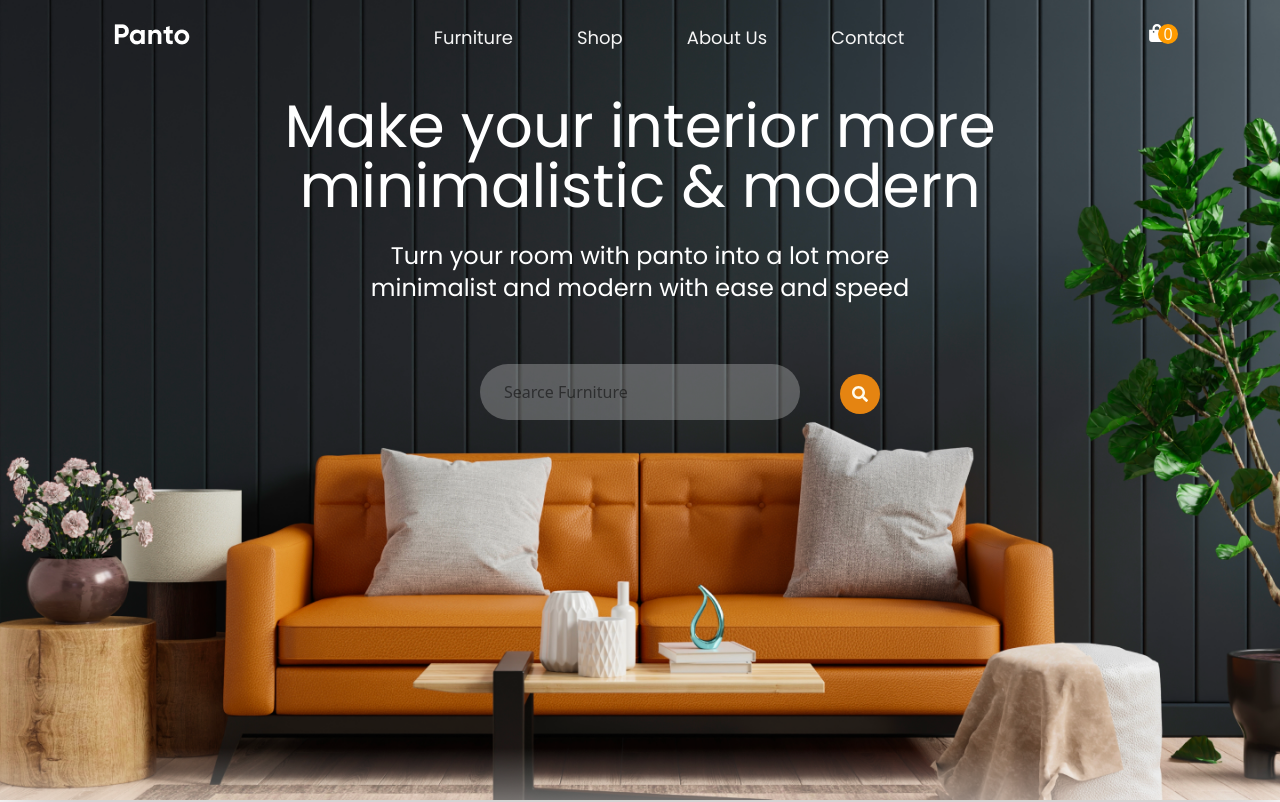
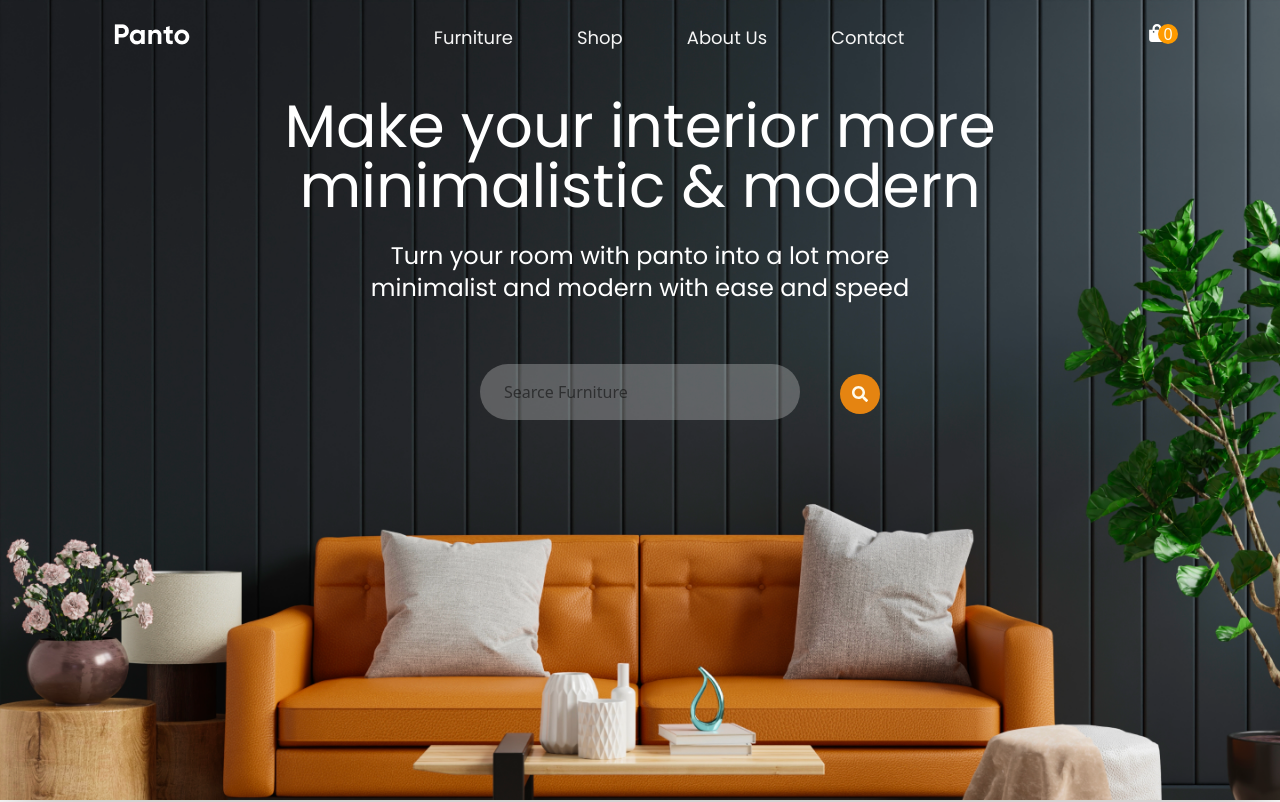
Before and after one commit to rahmatullahboss/Panto-furniture-landing-page, a React (Vite) app: page / in a window 1280 px wide. Shown: the top 802 px of the page. Built offline with nearby package versions, Linux system fonts and the light colour scheme.

Commit message:
style(hero): change background image sizing to cover
- Updated background size from contain to cover for full area coverage
- Removed unnecessary container to allow full width display
- Improved visual consistency of hero banner background image

```diff
--- a/src/component/Hero.jsx
+++ b/src/component/Hero.jsx
@@ -17,7 +17,7 @@ let searce=products.filter(item=>(item.name.toLowerCase().includes(e.target.valu
   return (
     <div id='home' className='w-full'>
       {/* Removed Container to allow full width */}
-      <div className='bg-[url(/src/assets/banner.png)] w-full bg-no-repeat bg-cover bg-center h-[800px] shadow-2xl'>
+      <div className='bg-[url(/src/assets/banner.png)] w-full bg-no-repeat bg-cover min-h-screen shadow-2xl'>
 
         <h1 className='text-[#FFFFFF] text-4xl lg:text-6xl font-Pop font-normal md:h-[208px] md:w-[861px] text-center pt-24 mb-8 md:mx-auto leading-130%'>
           Make your interior more minimalistic & modern
```
